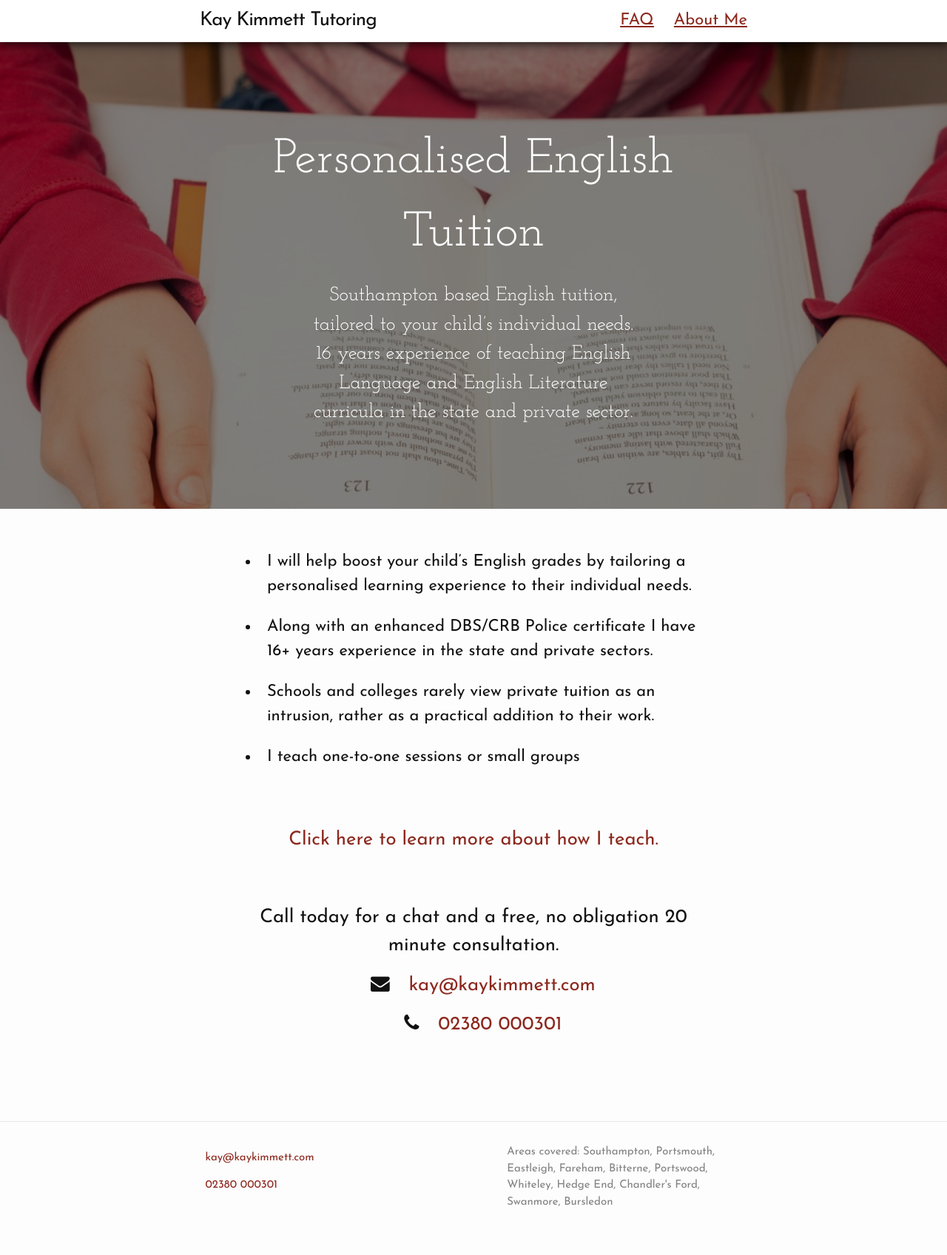
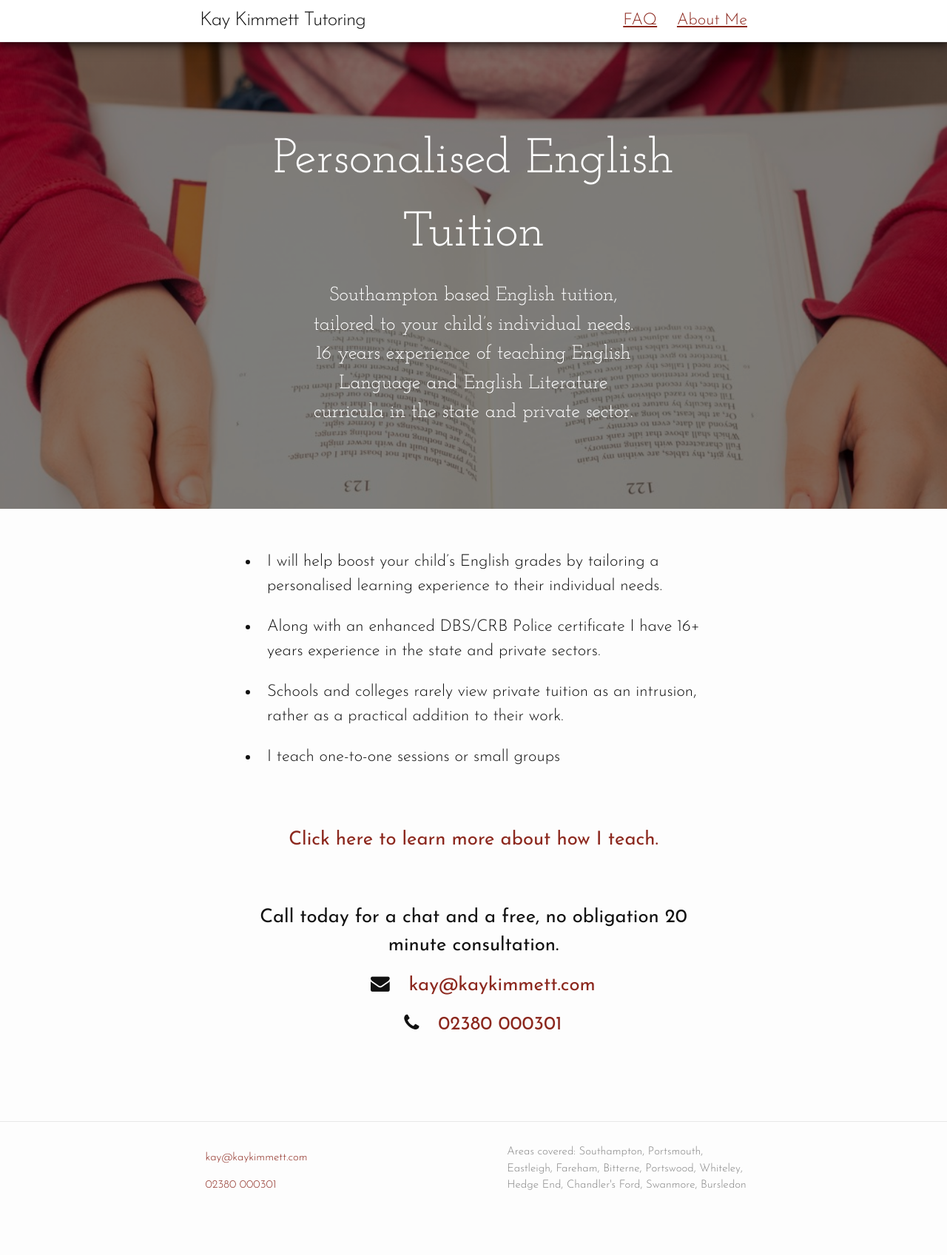
Before and after one commit to kaykimmett/kaykimmett.github.io, a Jekyll site: the page built from index.html, in a window 1280 px wide. Shown: the whole page at 74% size. Built offline with Jekyll 4.4.1, drawn with Linux system fonts in a browser that asks for light colours; nearby versions of some CDN libraries; some web fonts are replaced.

Commit message:
Fix wrong font weight on Chrome

```diff
--- a/_includes/head.html
+++ b/_includes/head.html
@@ -7,8 +7,7 @@
 	<meta name="description" content="{% if page.excerpt %}{{ page.excerpt | strip_html | strip_newlines | truncate: 160 }}{% else %}{{ site.description }}{% endif %}">
 
 	<link rel="stylesheet" href="https://maxcdn.bootstrapcdn.com/font-awesome/4.5.0/css/font-awesome.min.css">
-	<link href='https://fonts.googleapis.com/css?family=Raleway|Muli|Josefin+Sans|Josefin+Slab' rel='stylesheet' type='text/css'>
-	<link href='https://fonts.googleapis.com/css?family=Open+Sans:400,300' rel='stylesheet' type='text/css'>
+	<link href='https://fonts.googleapis.com/css?family=Raleway|Muli|Josefin+Sans:400,300|Josefin+Slab' rel='stylesheet' type='text/css'>
 
 	<link rel="stylesheet" href="{{ "/css/main.css" | prepend: site.baseurl }}">
 	<link rel="canonical" href="{{ page.url | replace:'index.html','' | prepend: site.baseurl | prepend: site.url }}">
```
